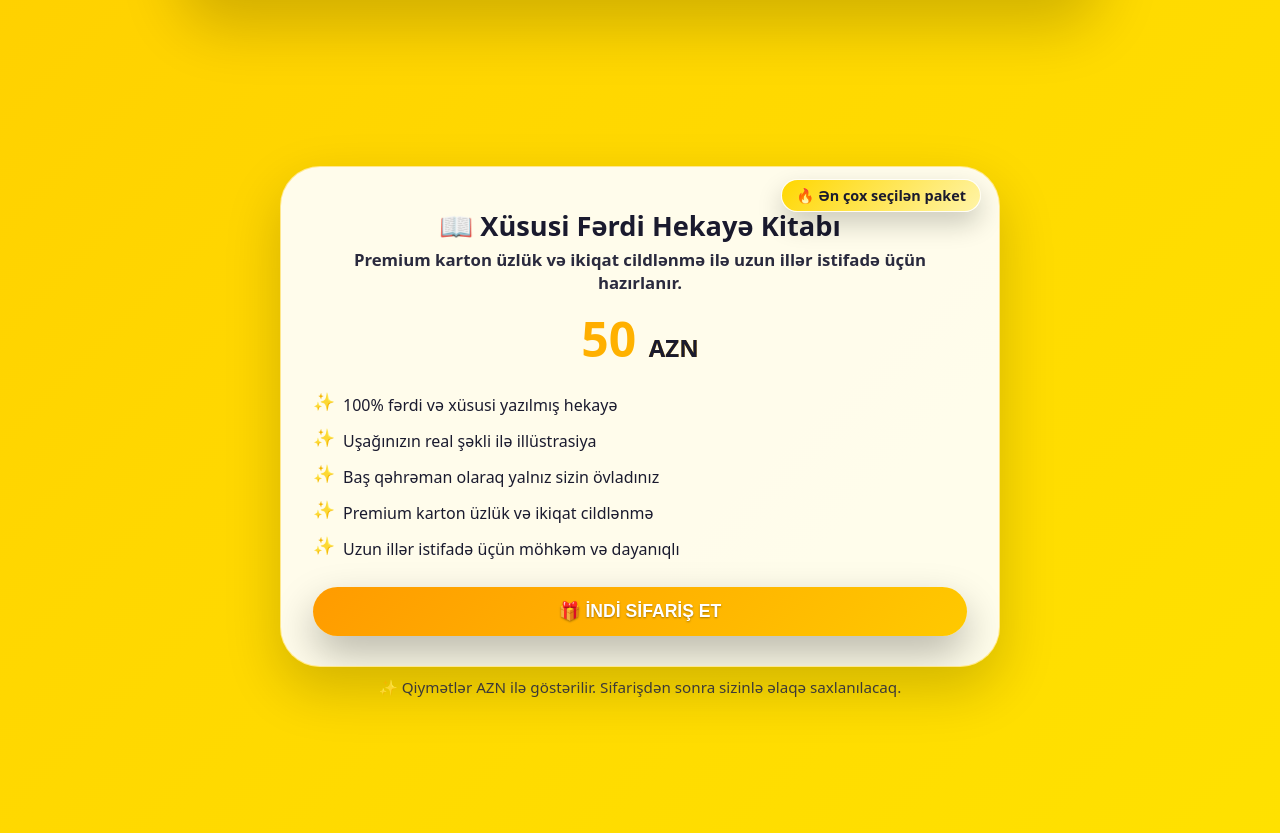
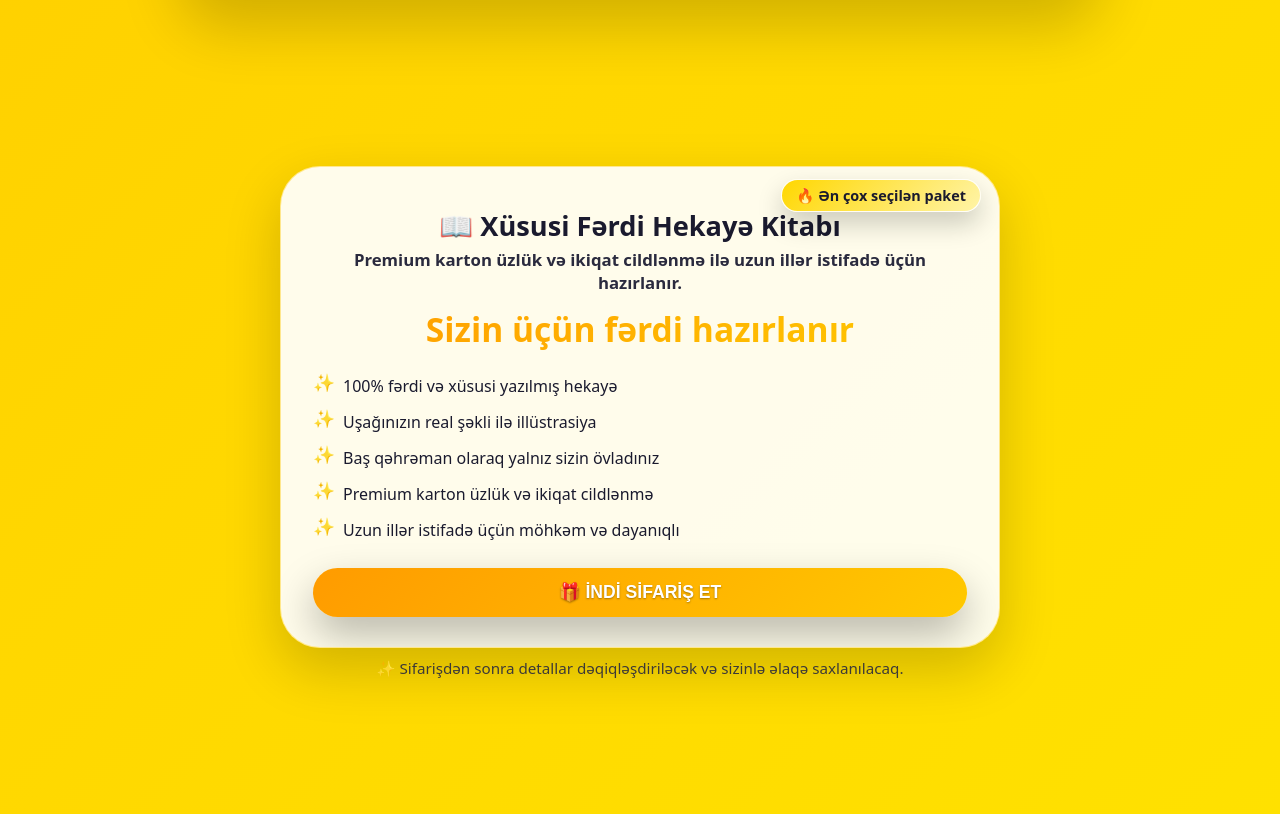
Before and after one commit to JamalJavadov/magicstory, a plain HTML site: page index.html in a window 1280 px wide. Shown: the part 3821-4654 px from the top of the page. Drawn offline with Linux system fonts and the light colour scheme; animation ran at ten frames a second.

Commit message:
Remove visible pricing from order section

```diff
--- a/index.html
+++ b/index.html
@@ -604,11 +604,11 @@
       100%{top:140%}
     }
 
-    .price-section {
+    .inquiry-section {
       text-align: center;
     }
 
-    .price-grid {
+    .inquiry-grid {
       width: 100%;
       max-width: 720px;
       margin-inline: auto;
@@ -616,7 +616,7 @@
       grid-template-columns: minmax(0,1fr);
     }
 
-    .price-box {
+    .inquiry-box {
       background: var(--card-bg);
       border-radius: var(--radius-xl);
       padding: clamp(22px,4.5vw,30px) clamp(20px,4.8vw,32px);
@@ -644,7 +644,7 @@
       z-index: 2;
     }
 
-    .price-title {
+    .inquiry-title {
       font-size: clamp(1.3rem,2.6vw,1.7rem);
       font-weight: 900;
       margin-top: 10px;
@@ -652,27 +652,21 @@
       color: var(--text-dark);
     }
 
-    .price-subtitle {
+    .inquiry-subtitle {
       font-size: clamp(.95rem,2.2vw,1.05rem);
       color: var(--text-soft);
       font-weight: 600;
       margin-bottom: 12px;
     }
 
-    .price-value {
-      font-size: clamp(2.3rem,4vw,3rem);
+    .inquiry-highlight {
+      font-size: clamp(1.45rem,3vw,2.1rem);
       font-weight: 900;
       background: linear-gradient(135deg,#FF9B00,#FFC900);
       -webkit-background-clip: text;
       background-clip: text;
       -webkit-text-fill-color: transparent;
       margin: 8px 0 16px;
-    }
-
-    .price-currency {
-      font-size: .5em;
-      -webkit-text-fill-color: initial;
-      color: var(--text-dark);
     }
 
     .features-list {
@@ -903,9 +897,15 @@
         height: 70px;
       }
 
-      .price-box {
+      .inquiry-box {
         border-radius: 26px;
         padding-inline: 18px;
+      }
+
+      .badge {
+        position: static;
+        width: fit-content;
+        margin: 0 auto 12px;
       }
 
       .puzzle-counter {
@@ -1127,16 +1127,15 @@
         </article>
       </section>
 
-      <section class="price-section step-section locked" data-step="5" id="pricing" aria-label="Qiymət və paket">
+      <section class="inquiry-section step-section locked" data-step="5" id="order" aria-label="Sifariş və fərdi paket">
         <div class="puzzle-lock">🔒</div>
-        <div class="price-grid">
-          <article class="price-box" data-package="Xüsusi Fərdi Kitab" data-base-price="50" data-price="50" data-addons="Premium karton üzlük, ikiqat cildlənmə">
+        <div class="inquiry-grid">
+          <article class="inquiry-box" data-package="Xüsusi Fərdi Kitab" data-addons="Premium karton üzlük, ikiqat cildlənmə">
             <div class="badge">🔥 Ən çox seçilən paket</div>
-            <h2 class="price-title">📖 Xüsusi Fərdi Hekayə Kitabı</h2>
-            <p class="price-subtitle">Premium karton üzlük və ikiqat cildlənmə ilə uzun illər istifadə üçün hazırlanır.</p>
-            <div class="price-value">
-              <span id="totalPrice">50</span>
-              <span class="price-currency">AZN</span>
+            <h2 class="inquiry-title">📖 Xüsusi Fərdi Hekayə Kitabı</h2>
+            <p class="inquiry-subtitle">Premium karton üzlük və ikiqat cildlənmə ilə uzun illər istifadə üçün hazırlanır.</p>
+            <div class="inquiry-highlight">
+              Sizin üçün fərdi hazırlanır
             </div>
             <ul class="features-list">
               <li>100% fərdi və xüsusi yazılmış hekayə</li>
@@ -1148,7 +1147,7 @@
             <button class="cta-button" type="button">🎁 İNDİ SİFARİŞ ET</button>
           </article>
         </div>
-        <p class="note">✨ Qiymətlər AZN ilə göstərilir. Sifarişdən sonra sizinlə əlaqə saxlanılacaq.</p>
+        <p class="note">✨ Sifarişdən sonra detallar dəqiqləşdiriləcək və sizinlə əlaqə saxlanılacaq.</p>
       </section>
     </main>
   </div>
@@ -1240,30 +1239,22 @@
     })();
 
     (function() {
-      const priceBox = document.querySelector('.price-box');
-      if (!priceBox) return;
+      const inquiryBox = document.querySelector('.inquiry-box');
+      if (!inquiryBox) return;
 
-      const priceEl = document.getElementById('totalPrice');
-      const basePrice = Number(priceBox.dataset.basePrice) || 50;
-      const addonText = priceBox.dataset.addons || 'Premium karton üzlük, ikiqat cildlənmə';
-
-      priceEl.textContent = basePrice;
-      priceBox.dataset.price = String(basePrice);
-
-      const btn = priceBox.querySelector('.cta-button');
-      const formatMessage = (name,total,addon) =>
+      const addonText = inquiryBox.dataset.addons || 'Premium karton üzlük, ikiqat cildlənmə';
+      const btn = inquiryBox.querySelector('.cta-button');
+      const formatMessage = (name,addon) =>
         `🎉 YENİ SİFARİŞ!\n\n` +
         `📦 Paket: ${name}\n` +
-        `💰 Qiymət: ${total} AZN\n` +
         `✨ Əlavə: ${addon}\n\n` +
         `🌐 Sayt: magicstory.az\n\n` +
         `💝 Uşağınız üçün XÜSUSİ və FƏRDİ hekayə kitabı!`;
 
       btn.addEventListener('click', (e) => {
         e.preventDefault();
-        const name = priceBox.dataset.package || 'Xüsusi Fərdi Kitab';
-        const total = priceBox.dataset.price || String(basePrice);
-        const addon = priceBox.dataset.addons || addonText;
+        const name = inquiryBox.dataset.package || 'Xüsusi Fərdi Kitab';
+        const addon = inquiryBox.dataset.addons || addonText;
         (function burst(){
           const colors = ['#FFD700','#FFC900','#FF9B00'];
           for (let i = 0; i < 26; i++) {
@@ -1278,7 +1269,7 @@
             }, i*30);
           }
         })();
-        alert(formatMessage(name,total,addon));
+        alert(formatMessage(name,addon));
       });
     })();
 
```
